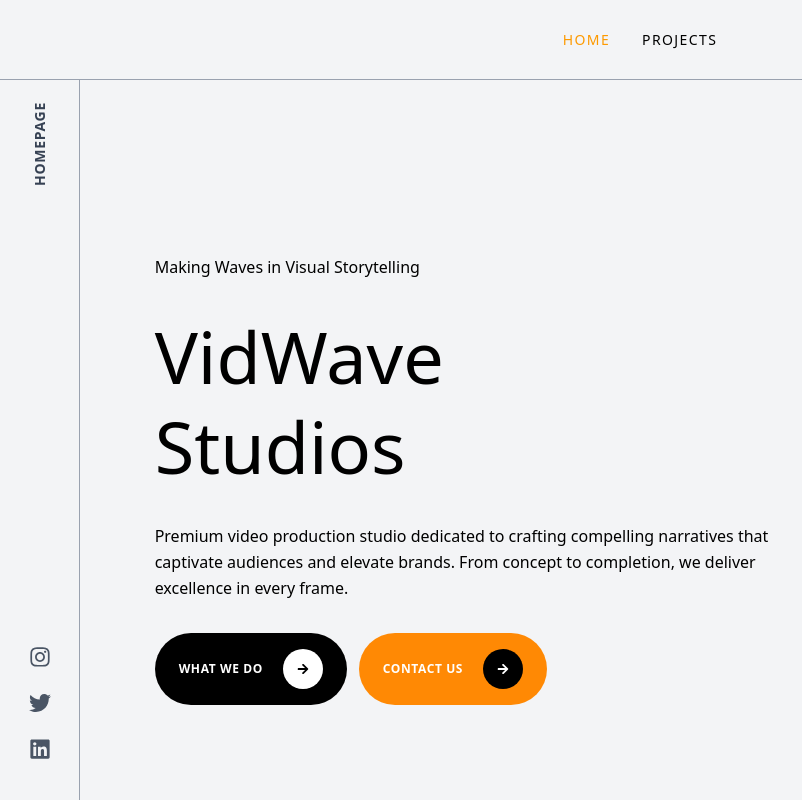
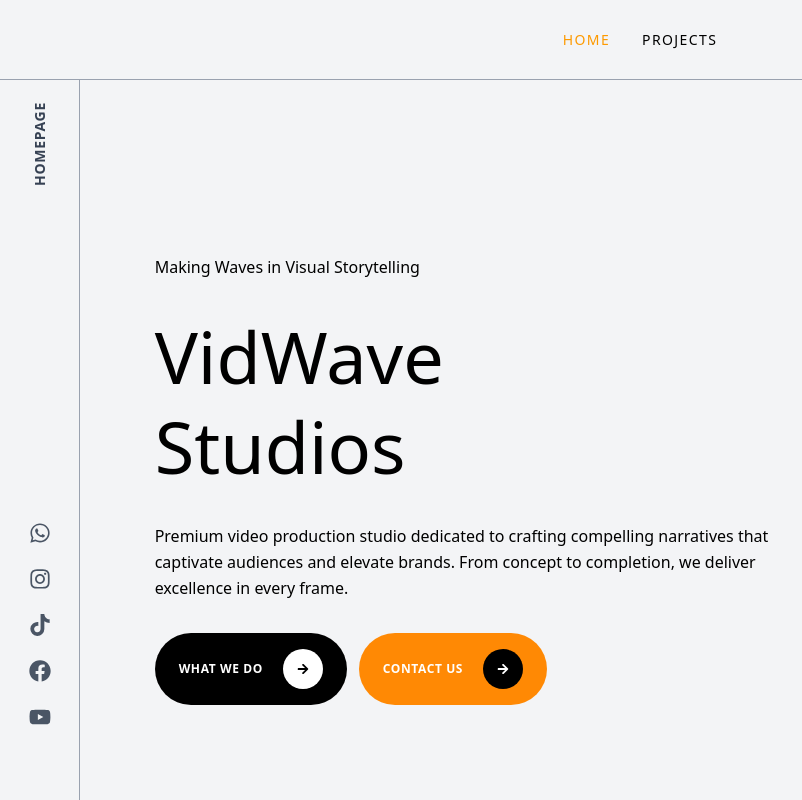
Before and after one commit to Nxtiv-software/Vidwave, a React (Vite) app: page / in a window 1280 px wide. Shown: the top 800 px of the page, without its empty margins (0-802 px from the left). Built offline with nearby package versions, Linux system fonts and the light colour scheme.

Commit message:
Update social media icons in SideBar and Footer components; replace old icons with WhatsApp, TikTok, Facebook, and YouTube links for enhanced connectivity.

```diff
--- a/src/components/SideBar.tsx
+++ b/src/components/SideBar.tsx
@@ -1,4 +1,4 @@
-import { FaTwitter, FaInstagram, FaLinkedin } from "react-icons/fa";
+import { FaWhatsapp, FaInstagram, FaTiktok, FaFacebook, FaYoutube } from "react-icons/fa";
 
 function SideBar({children}) {
   return (
@@ -10,27 +10,51 @@ function SideBar({children}) {
       </div>
 
       {/* Social Media Icons (Bottom) */}
-      <div className="flex flex-col items-center space-y-6">
+      <div className="flex flex-col items-center space-y-6 mb-8">
         <a
-          href="#"
+          href="https://api.whatsapp.com/send/?phone=94717684195&text&type=phone_number&app_absent=0"
+          target="_blank"
+          rel="noopener noreferrer"
+          aria-label="WhatsApp"
+          className="text-gray-600 hover:text-[#ff9900] transition duration-200"
+        >
+          <FaWhatsapp size={22} />
+        </a>
+        <a
+          href="https://www.instagram.com/vidwaveproductions/"
+          target="_blank"
+          rel="noopener noreferrer"
           aria-label="Instagram"
           className="text-gray-600 hover:text-[#ff9900] transition duration-200"
         >
           <FaInstagram size={22} />
         </a>
         <a
-          href="#"
-          aria-label="Twitter"
+          href="https://www.tiktok.com/@vidwaveproductions/video/7134318444614405402?is_from_webapp=1&sender_device=pc&web_id=7175232351218451969"
+          target="_blank"
+          rel="noopener noreferrer"
+          aria-label="TikTok"
           className="text-gray-600 hover:text-[#ff9900] transition duration-200"
         >
-          <FaTwitter size={22} />
+          <FaTiktok size={22} />
         </a>
         <a
-          href="#"
-          aria-label="LinkedIn"
+          href="https://www.facebook.com/VIDWAVEPRODUCTIONS/"
+          target="_blank"
+          rel="noopener noreferrer"
+          aria-label="Facebook"
           className="text-gray-600 hover:text-[#ff9900] transition duration-200"
         >
-          <FaLinkedin size={22} />
+          <FaFacebook size={22} />
+        </a>
+        <a
+          href="https://www.youtube.com/channel/UCjJixo3s_ND7XtOX6ohvmjw"
+          target="_blank"
+          rel="noopener noreferrer"
+          aria-label="YouTube"
+          className="text-gray-600 hover:text-[#ff9900] transition duration-200"
+        >
+          <FaYoutube size={22} />
         </a>
       </div>
     </div>
--- a/src/layout/ProjectsLayout.tsx
+++ b/src/layout/ProjectsLayout.tsx
@@ -1,5 +1,6 @@
 import NavBar from "../components/NavBar"
 import SideBar from "../components/SideBar"
+import Footer from "../pages/Footer"
 import Projects from "../pages/Projects"
 
 
@@ -13,7 +14,7 @@ const ProjectsLayout = () => {
         <p>PROJECTS</p>
        </SideBar>
        <Projects/>
-       {/* <Footer/> */}
+       <Footer/>
     </>
   )
 }
--- a/src/pages/Footer.tsx
+++ b/src/pages/Footer.tsx
@@ -1,5 +1,4 @@
-import React from 'react';
-import { FaBehance, FaTwitter, FaGithub } from 'react-icons/fa';
+import { FaWhatsapp, FaInstagram, FaTiktok, FaFacebook, FaYoutube } from 'react-icons/fa';
 
 const Footer = () => {
   return (
@@ -32,14 +31,50 @@ const Footer = () => {
           {/* Social + Copyright */}
           <div className="mt-10">
             <div className="flex justify-center md:justify-start space-x-5 mb-4">
-              <a href="#" className="hover:text-[#ff9900] transition">
-                <FaBehance size={20} />
+              <a
+                href="https://api.whatsapp.com/send/?phone=94717684195&text&type=phone_number&app_absent=0"
+                target="_blank"
+                rel="noopener noreferrer"
+                aria-label="WhatsApp"
+                className="hover:text-[#ff9900] transition"
+              >
+                <FaWhatsapp size={20} />
               </a>
-              <a href="#" className="hover:text-[#ff9900] transition">
-                <FaTwitter size={20} />
+              <a
+                href="https://www.instagram.com/vidwaveproductions/"
+                target="_blank"
+                rel="noopener noreferrer"
+                aria-label="Instagram"
+                className="hover:text-[#ff9900] transition"
+              >
+                <FaInstagram size={20} />
               </a>
-              <a href="#" className="hover:text-[#ff9900] transition">
-                <FaGithub size={20} />
+              <a
+                href="https://www.tiktok.com/@vidwaveproductions/video/7134318444614405402?is_from_webapp=1&sender_device=pc&web_id=7175232351218451969"
+                target="_blank"
+                rel="noopener noreferrer"
+                aria-label="TikTok"
+                className="hover:text-[#ff9900] transition"
+              >
+                <FaTiktok size={20} />
+              </a>
+              <a
+                href="https://www.facebook.com/VIDWAVEPRODUCTIONS/"
+                target="_blank"
+                rel="noopener noreferrer"
+                aria-label="Facebook"
+                className="hover:text-[#ff9900] transition"
+              >
+                <FaFacebook size={20} />
+              </a>
+              <a
+                href="https://www.youtube.com/channel/UCjJixo3s_ND7XtOX6ohvmjw"
+                target="_blank"
+                rel="noopener noreferrer"
+                aria-label="YouTube"
+                className="hover:text-[#ff9900] transition"
+              >
+                <FaYoutube size={20} />
               </a>
             </div>
 
```
